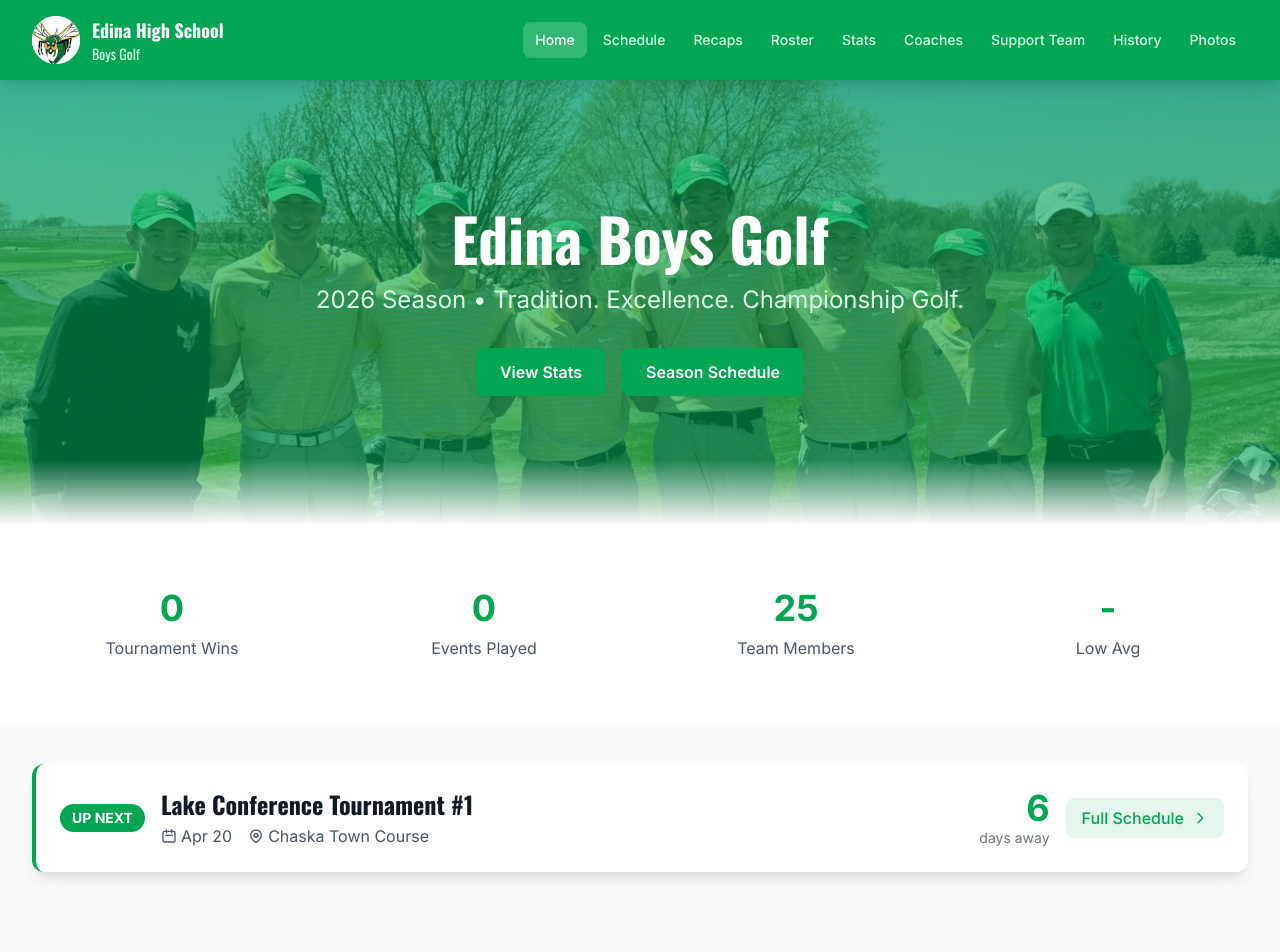
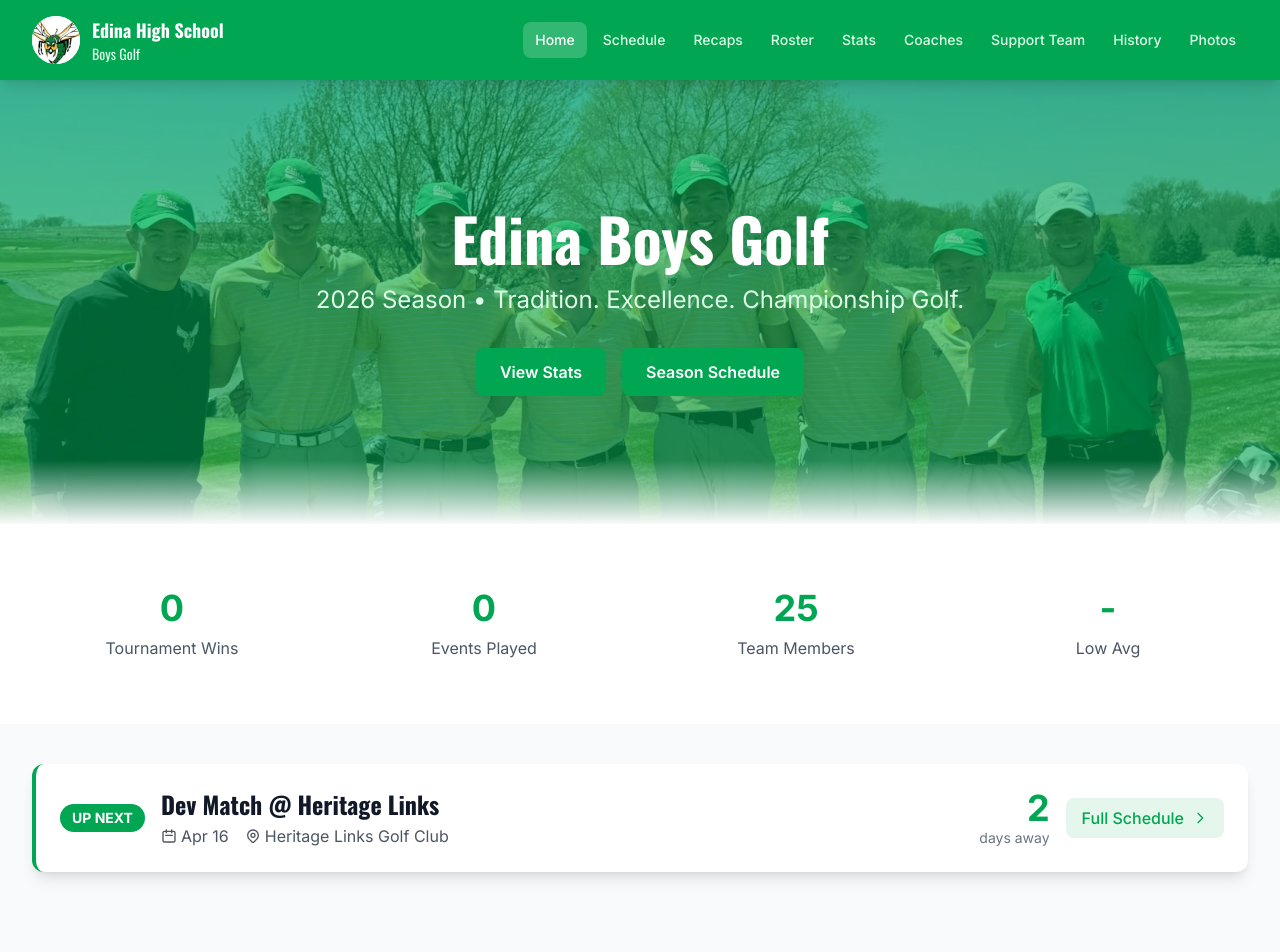
Before and after one commit to rlarson12/edina-golf-website, a React (Vite) app: page / in a window 1280 px wide. Shown: the top 952 px of the page. Built offline with nearby package versions, Linux system fonts and the light colour scheme.

Commit message:
Up Next: add Apr 16 today event, fix today display (🏌️ Today), add missing May 4 events

```diff
--- a/public/version.json
+++ b/public/version.json
@@ -1 +1 @@
-{"buildTime":1776349974395}
+{"buildTime":1776354340070}
--- a/src/pages/Home.jsx
+++ b/src/pages/Home.jsx
@@ -4,18 +4,21 @@ import golfData from '../data/golfData.json'
 
 // 2026 Varsity Schedule (for Up Next feature - varsity events only)
 const schedule2026 = [
-  { id: '2026-1', date: '2026-04-20', dateFormatted: 'Apr 20', event: 'Lake Conference Tournament #1', course: 'Chaska Town Course' },
-  { id: '2026-2', date: '2026-04-22', dateFormatted: 'Apr 22', event: 'East Ridge Invitational', course: 'Stoneridge' },
-  { id: '2026-3', date: '2026-04-23', dateFormatted: 'Apr 23', event: 'Lake Conference Meet', course: 'Pioneer Creek' },
-  { id: '2026-4', date: '2026-04-24', dateFormatted: 'Apr 24-25', event: 'The Preview', course: 'Edinburgh Golf Course', isMultiDay: true },
-  { id: '2026-5', date: '2026-04-27', dateFormatted: 'Apr 27', event: 'Lake Conference Meet', course: 'Oak Ridge CC' },
-  { id: '2026-6', date: '2026-05-01', dateFormatted: 'May 1-2', event: 'Lakeville South Invitational', course: 'Dacotah Ridge', isMultiDay: true },
-  { id: '2026-7', date: '2026-05-04', dateFormatted: 'May 4', event: 'Spring Lake Park Invitational', course: 'TPC Twin Cities' },
-  { id: '2026-8', date: '2026-05-08', dateFormatted: 'May 8-9', event: 'Northwest Classic', course: 'Detroit Lakes', isMultiDay: true },
-  { id: '2026-9', date: '2026-05-11', dateFormatted: 'May 11-12', event: 'Edina Invitational', course: 'Oak Ridge', isMultiDay: true },
-  { id: '2026-10', date: '2026-05-19', dateFormatted: 'May 19', event: 'Lake Conference Championship', course: 'Fox Hollow' },
+  { id: '2026-0',  date: '2026-04-16', dateFormatted: 'Apr 16',    event: 'Dev Match @ Heritage Links',          course: 'Heritage Links Golf Club' },
+  { id: '2026-1',  date: '2026-04-20', dateFormatted: 'Apr 20',    event: 'Lake Conference Tournament #1',       course: 'Chaska Town Course' },
+  { id: '2026-2',  date: '2026-04-22', dateFormatted: 'Apr 22',    event: 'East Ridge Invitational',             course: 'Stoneridge' },
+  { id: '2026-3',  date: '2026-04-23', dateFormatted: 'Apr 23',    event: 'Lake Conference Meet',                course: 'Pioneer Creek' },
+  { id: '2026-4',  date: '2026-04-24', dateFormatted: 'Apr 24-25', event: 'The Preview',                        course: 'Edinburgh Golf Course', isMultiDay: true },
+  { id: '2026-5',  date: '2026-04-27', dateFormatted: 'Apr 27',    event: 'Lake Conference Meet',                course: 'Oak Ridge CC' },
+  { id: '2026-6',  date: '2026-05-01', dateFormatted: 'May 1-2',   event: 'Lakeville South Invitational',       course: 'Dacotah Ridge', isMultiDay: true },
+  { id: '2026-7a', date: '2026-05-04', dateFormatted: 'May 4',     event: 'Boys Varsity Invitational',          course: 'Oak Ridge CC' },
+  { id: '2026-7b', date: '2026-05-04', dateFormatted: 'May 4',     event: 'Spring Lake Park Invitational',      course: 'TPC Twin Cities' },
+  { id: '2026-7c', date: '2026-05-04', dateFormatted: 'May 4',     event: 'Lake Conference Meet #4',            course: 'Medina CC' },
+  { id: '2026-8',  date: '2026-05-08', dateFormatted: 'May 8-9',   event: 'Northwest Classic',                  course: 'Detroit Lakes', isMultiDay: true },
+  { id: '2026-9',  date: '2026-05-11', dateFormatted: 'May 11-12', event: 'Edina Invitational',                 course: 'Oak Ridge', isMultiDay: true },
+  { id: '2026-10', date: '2026-05-19', dateFormatted: 'May 19',    event: 'Lake Conference Championship',       course: 'Fox Hollow' },
   { id: '2026-11', date: '2026-05-26', dateFormatted: 'May 26-27', event: 'MSHSL Boys 6AAA Section Tournament', course: 'Meadows at Mystic Lake', isMultiDay: true },
-  { id: '2026-12', date: '2026-06-09', dateFormatted: 'Jun 9-10', event: 'MSHSL Boys AAA State Tournament', course: 'Bunker Hills', isMultiDay: true },
+  { id: '2026-12', date: '2026-06-09', dateFormatted: 'Jun 9-10',  event: 'MSHSL Boys AAA State Tournament',    course: 'Bunker Hills', isMultiDay: true },
 ]
 
 function Home() {
@@ -229,10 +232,10 @@ function Home() {
                   {/* Countdown */}
                   <div className="flex-shrink-0 text-right">
                     <div className="text-3xl md:text-4xl font-bold text-edina-green">
-                      {nextEvent.daysUntil}
+                      {nextEvent.daysUntil === 0 ? '🏌️' : nextEvent.daysUntil}
                     </div>
                     <div className="text-sm text-gray-500">
-                      {nextEvent.daysUntil === 1 ? 'day away' : 'days away'}
+                      {nextEvent.daysUntil === 0 ? 'Today' : nextEvent.daysUntil === 1 ? 'day away' : 'days away'}
                     </div>
                   </div>
 
```
